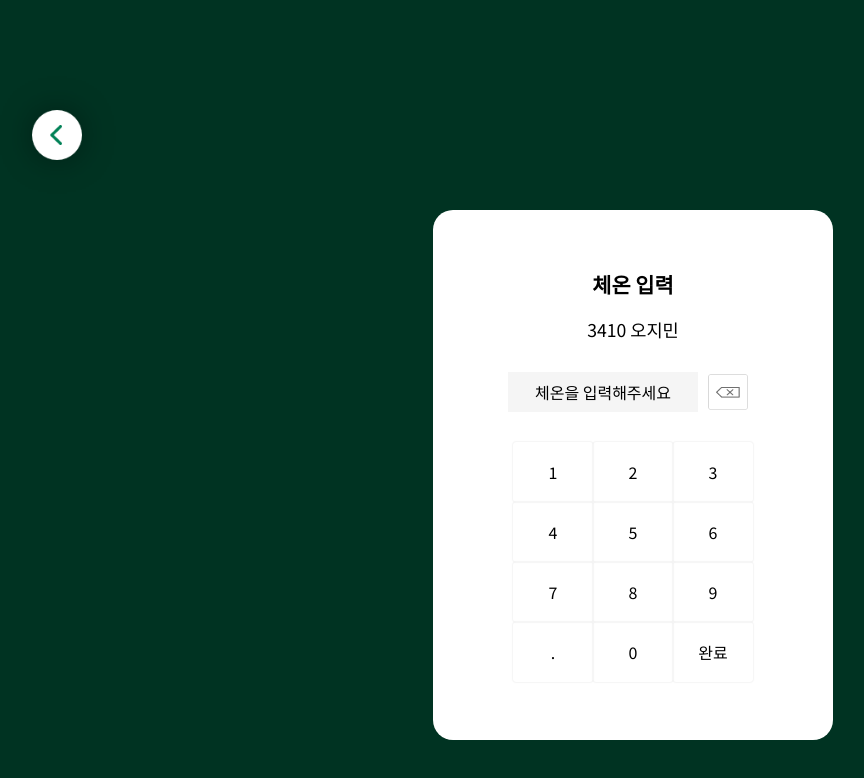
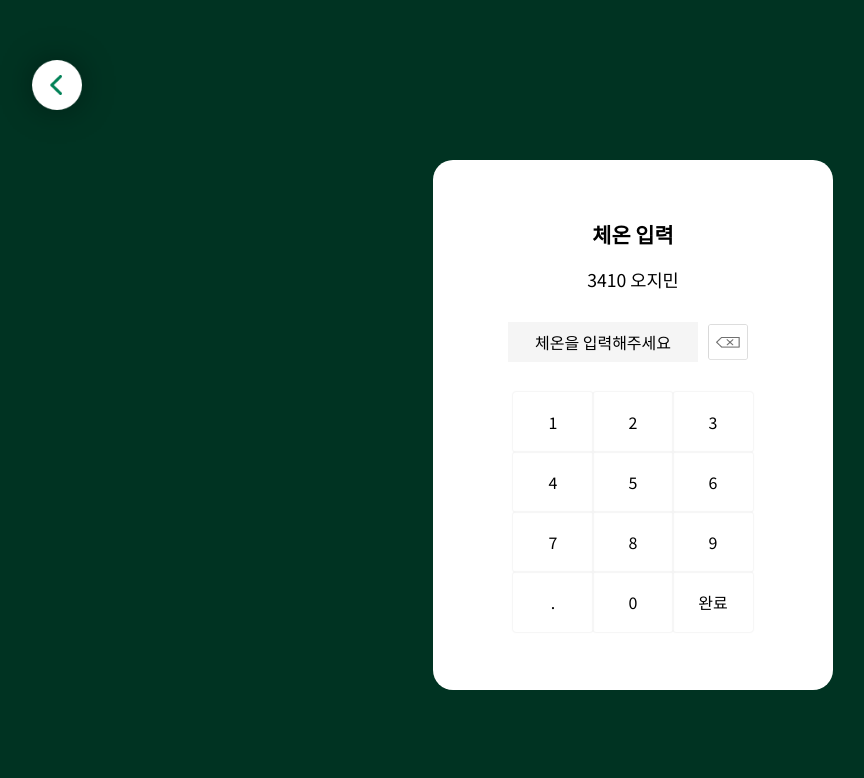
Before and after one commit to chohyeryung/365365, a React (Create React App) app in the folder client/: page /#/InputTemp in a window 1280 px wide. Shown: the top 778 px of the page, without its empty margins (7-871 px from the left). Built offline with nearby package versions, Linux system fonts and the light colour scheme.

Commit message:
InputTempPage,studentPage style modify

```diff
--- a/client/src/components/views/InputTempPage/InputTempPage.scss
+++ b/client/src/components/views/InputTempPage/InputTempPage.scss
@@ -22,6 +22,7 @@
     height: 530px;
     background-color: white;
     border-radius: 20px;
+    margin-bottom: 100px;
 }
 
 .temp_text{
--- a/client/src/components/views/StudentPage/StudentPage.js
+++ b/client/src/components/views/StudentPage/StudentPage.js
@@ -43,6 +43,8 @@ const StudentPage = () => {
             }}
           />
         </div>
+        <div className="text_bottom">정중앙에 자세히 찍어주시길 바랍니다.</div>
+
       </div>
 
   )
--- a/client/src/components/views/StudentPage/studentpage.scss
+++ b/client/src/components/views/StudentPage/studentpage.scss
@@ -1,7 +1,3 @@
-body{
-    background-color: #003322;
-
-}
 
 .main_container {
     flex-direction: column;
@@ -15,9 +11,13 @@ body{
 .text_top{
     font-size: 1.7rem;
     color: whitesmoke;
-    // margin-top: 10px;
 }
 .barcode_scanner{
-    position: absolute;
-    top: 200px;
+    margin-top: 30px;
 }
+
+.text_bottom{
+    font-size: 1.2rem;
+    color: whitesmoke;
+    margin-bottom: 50px;
+}
```
